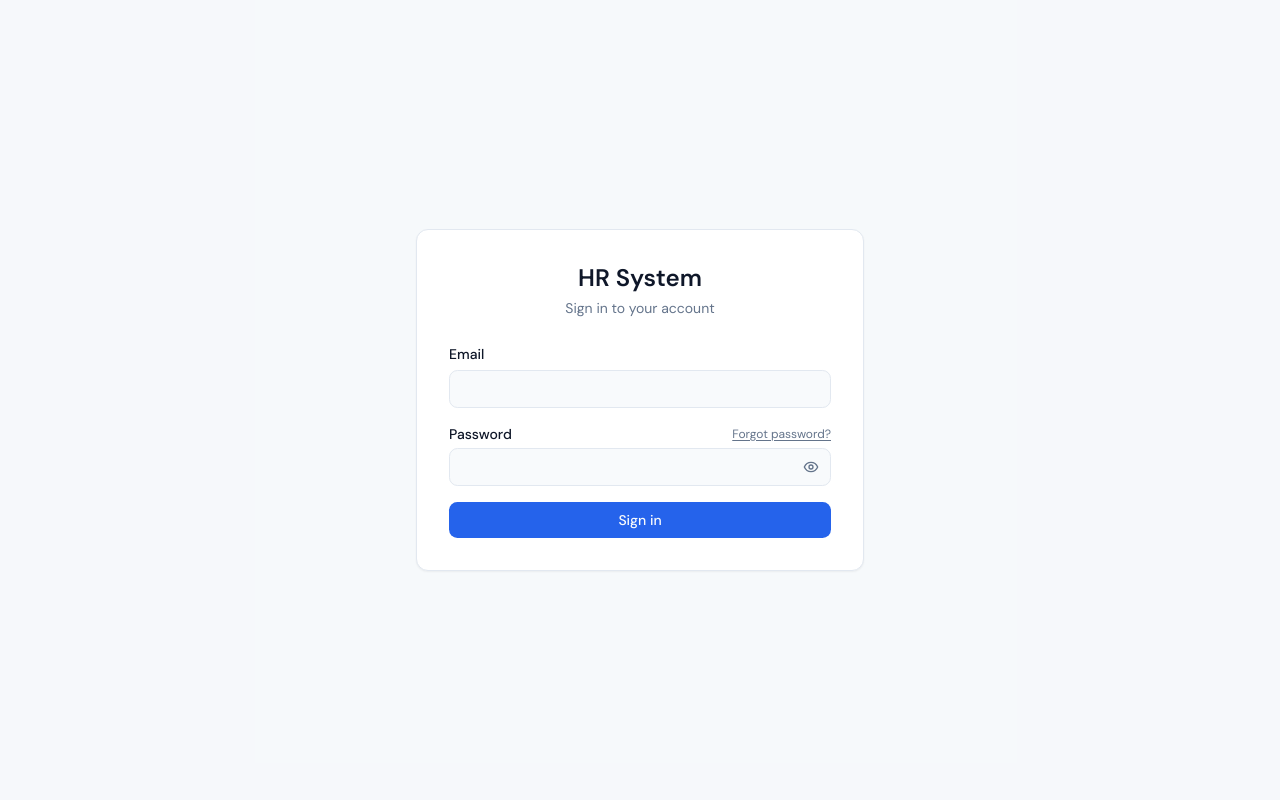
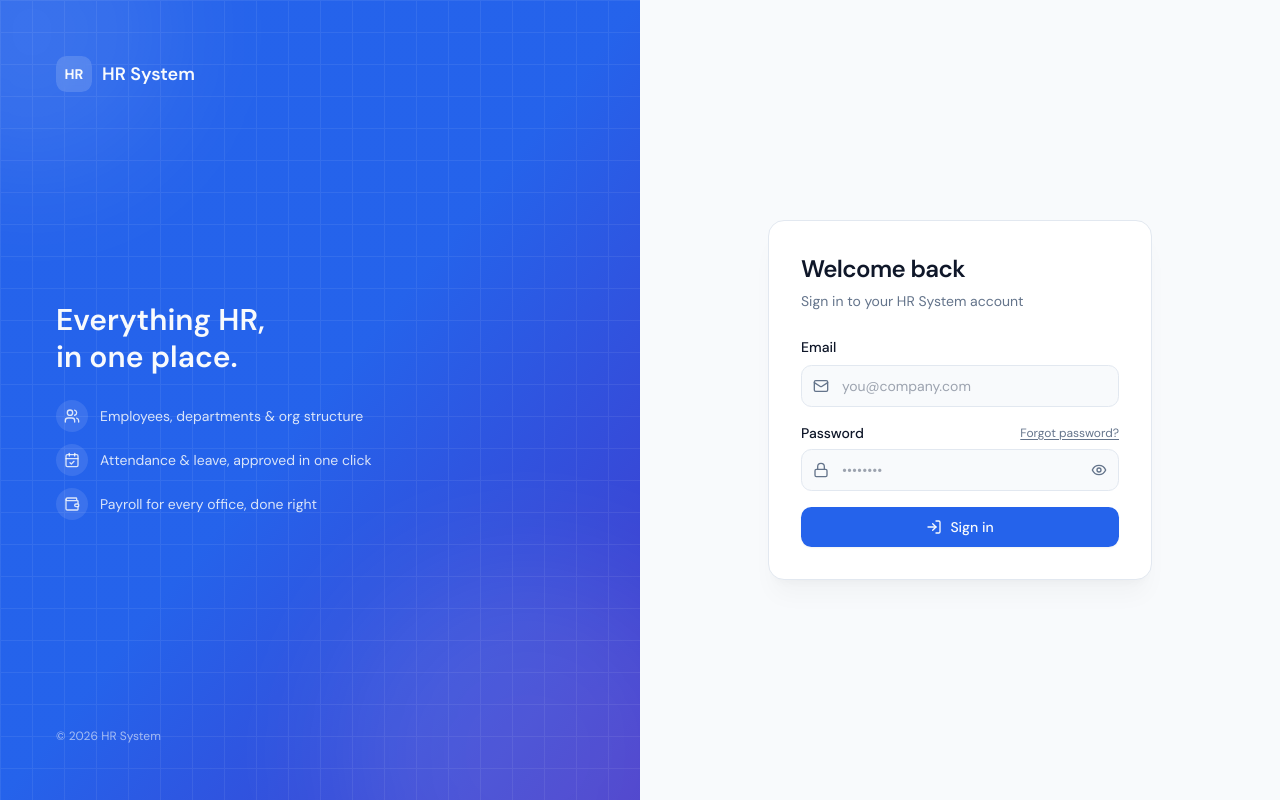
Before and after one commit to kaziragib18/HR-System, a Next.js app in the folder apps/web/: page /login in a window 1280 px wide. Built offline with nearby package versions, Linux system fonts and the light colour scheme; no server answers.

Commit message:
feat(auth): redesign login page and layout for improved user experience and consistency

```diff
--- a/apps/web/src/app/(auth)/layout.tsx
+++ b/apps/web/src/app/(auth)/layout.tsx
@@ -1,7 +1,60 @@
+import Link from 'next/link'
+import { CalendarCheck, Users, Wallet } from 'lucide-react'
+
+const HIGHLIGHTS = [
+  { icon: Users, text: 'Employees, departments & org structure' },
+  { icon: CalendarCheck, text: 'Attendance & leave, approved in one click' },
+  { icon: Wallet, text: 'Payroll for every office, done right' },
+]
+
 export default function AuthLayout({ children }: { children: React.ReactNode }) {
   return (
-    <div className="min-h-screen flex items-center justify-center bg-muted/30">
-      <div className="w-full max-w-md">{children}</div>
+    <div className="auth-theme-lock flex min-h-screen bg-background text-foreground">
+      {/* Brand panel — hidden below lg, where the page content carries its own compact brand mark instead */}
+      <div className="relative hidden w-1/2 flex-col justify-between overflow-hidden bg-gradient-to-br from-primary via-primary to-indigo-700 p-10 text-primary-foreground lg:flex xl:p-14">
+        <div className="pointer-events-none absolute -left-28 -top-28 h-72 w-72 rounded-full bg-white/10 blur-3xl" />
+        <div className="pointer-events-none absolute -bottom-36 -right-20 h-96 w-96 rounded-full bg-white/10 blur-3xl" />
+        <div
+          className="pointer-events-none absolute inset-0 opacity-[0.07]"
+          style={{
+            backgroundImage:
+              'linear-gradient(hsl(var(--primary-foreground)) 1px, transparent 1px), linear-gradient(90deg, hsl(var(--primary-foreground)) 1px, transparent 1px)',
+            backgroundSize: '32px 32px',
+          }}
+        />
+
+        <Link href="/login" className="relative flex items-center gap-2.5">
+          <span className="flex h-9 w-9 items-center justify-center rounded-lg bg-white/15 text-sm font-bold backdrop-blur-sm">
+            HR
+          </span>
+          <span className="text-lg font-semibold">HR System</span>
+        </Link>
+
+        <div className="relative max-w-sm space-y-6">
+          <h2 className="text-3xl font-semibold leading-tight text-balance">
+            Everything HR, in one place.
+          </h2>
+          <ul className="space-y-3">
+            {HIGHLIGHTS.map(({ icon: Icon, text }) => (
+              <li key={text} className="flex items-center gap-3 text-sm text-primary-foreground/85">
+                <span className="flex h-8 w-8 shrink-0 items-center justify-center rounded-full bg-white/10">
+                  <Icon className="h-4 w-4" />
+                </span>
+                {text}
+              </li>
+            ))}
+          </ul>
+        </div>
+
+        <p className="relative text-xs text-primary-foreground/60">
+          © {new Date().getFullYear()} HR System
+        </p>
+      </div>
+
+      {/* Page content */}
+      <div className="flex w-full flex-1 items-center justify-center p-6 lg:w-1/2">
+        <div className="w-full max-w-sm">{children}</div>
+      </div>
     </div>
   )
 }
--- a/apps/web/src/app/(auth)/login/page.tsx
+++ b/apps/web/src/app/(auth)/login/page.tsx
@@ -3,14 +3,23 @@ import { LoginForm } from '@/components/auth/LoginForm'
 
 export default function LoginPage() {
   return (
-    <div className="rounded-xl border bg-card p-8 shadow-sm">
-      <div className="mb-6 text-center">
-        <h1 className="text-2xl font-semibold">HR System</h1>
-        <p className="mt-1 text-sm text-muted-foreground">Sign in to your account</p>
+    <div>
+      <div className="mb-8 flex items-center gap-2.5 lg:hidden">
+        <span className="flex h-9 w-9 items-center justify-center rounded-lg bg-primary text-sm font-bold text-primary-foreground">
+          HR
+        </span>
+        <span className="text-lg font-semibold">HR System</span>
       </div>
-      <Suspense fallback={null}>
-        <LoginForm />
-      </Suspense>
+
+      <div className="rounded-2xl border bg-card p-8 shadow-xl shadow-black/[0.03]">
+        <div className="mb-6">
+          <h1 className="text-2xl font-semibold tracking-tight">Welcome back</h1>
+          <p className="mt-1.5 text-sm text-muted-foreground">Sign in to your HR System account</p>
+        </div>
+        <Suspense fallback={null}>
+          <LoginForm />
+        </Suspense>
+      </div>
     </div>
   )
 }
--- a/apps/web/src/app/globals.css
+++ b/apps/web/src/app/globals.css
@@ -185,6 +185,38 @@ input[type='password']::-ms-clear {
     --accent: 0 0% 15%; --accent-foreground: 0 0% 92%;
     --border: 0 0% 20%; --input: 0 0% 20%; --ring: 0 0% 75%;
   }
+
+  /* Auth routes (login, 2FA, forgot/reset password) render before there's a
+     session to read a saved theme from, and must look the same for every
+     visitor regardless of whatever variant was last active in this browser.
+     Re-declaring every variable here always wins over the inherited value
+     from :root/.dark/[data-theme] on <html>, no matter which of those is set,
+     because a property declared directly on this element is never inherited
+     in the first place — so it fully pins the subtree to the default light
+     palette. */
+  .auth-theme-lock {
+    color-scheme: light;
+    --background: 210 40% 98%;
+    --foreground: 222.2 47% 11%;
+    --card: 0 0% 100%;
+    --card-foreground: 222.2 47% 11%;
+    --popover: 0 0% 100%;
+    --popover-foreground: 222.2 47% 11%;
+    --primary: 221.2 83.2% 53.3%;
+    --primary-foreground: 210 40% 98%;
+    --secondary: 210 40% 96.1%;
+    --secondary-foreground: 222.2 47.4% 11.2%;
+    --muted: 210 40% 96.1%;
+    --muted-foreground: 215.4 16.3% 46.9%;
+    --accent: 210 40% 96.1%;
+    --accent-foreground: 222.2 47.4% 11.2%;
+    --destructive: 0 84.2% 60.2%;
+    --destructive-foreground: 210 40% 98%;
+    --border: 214.3 31.8% 91.4%;
+    --input: 214.3 31.8% 91.4%;
+    --ring: 221.2 83.2% 53.3%;
+    --radius: 0.65rem;
+  }
 }
 
 @layer base {
--- a/apps/web/src/components/auth/LoginForm.tsx
+++ b/apps/web/src/components/auth/LoginForm.tsx
@@ -7,7 +7,7 @@ import { z } from 'zod'
 import axios from 'axios'
 import { useRouter, useSearchParams } from 'next/navigation'
 import Link from 'next/link'
-import { Eye, EyeOff } from 'lucide-react'
+import { Eye, EyeOff, Loader2, LogIn, Mail, Lock } from 'lucide-react'
 import { apiClient } from '@/lib/api/client'
 import { useAuthStore } from '@/store/auth.store'
 import type { LoginResponse } from '@hr-system/types'
@@ -75,37 +75,43 @@ export function LoginForm() {
 
   return (
     <form onSubmit={handleSubmit(onSubmit)} className="space-y-4">
-      <div className="space-y-1">
+      <div className="space-y-1.5">
         <label className="text-sm font-medium" htmlFor="email">
           Email
         </label>
+        <div className="relative">
+          <Mail className="pointer-events-none absolute left-3 top-1/2 h-4 w-4 -translate-y-1/2 text-muted-foreground" />
           <input
             id="email"
             type="email"
             autoComplete="email"
-          className="w-full rounded-md border bg-background px-3 py-2 text-sm focus:outline-none focus:ring-2 focus:ring-ring"
+            placeholder="you@company.com"
+            className="w-full rounded-lg border bg-background py-2.5 pl-10 pr-3 text-sm transition-shadow focus:outline-none focus:ring-2 focus:ring-ring"
             {...register('email')}
           />
+        </div>
         {errors.email && (
           <p className="text-xs text-destructive">{errors.email.message}</p>
         )}
       </div>
 
-      <div className="space-y-1">
+      <div className="space-y-1.5">
         <div className="flex items-center justify-between">
           <label className="text-sm font-medium" htmlFor="password">
             Password
           </label>
-          <Link href="/forgot-password" className="text-xs text-muted-foreground underline underline-offset-2">
+          <Link href="/forgot-password" className="text-xs text-muted-foreground underline underline-offset-2 hover:text-foreground">
             Forgot password?
           </Link>
         </div>
         <div className="relative">
+          <Lock className="pointer-events-none absolute left-3 top-1/2 h-4 w-4 -translate-y-1/2 text-muted-foreground" />
           <input
             id="password"
             type={showPassword ? 'text' : 'password'}
             autoComplete="current-password"
-            className="w-full rounded-md border bg-background px-3 py-2 pr-10 text-sm focus:outline-none focus:ring-2 focus:ring-ring"
+            placeholder="••••••••"
+            className="w-full rounded-lg border bg-background py-2.5 pl-10 pr-10 text-sm transition-shadow focus:outline-none focus:ring-2 focus:ring-ring"
             {...register('password')}
           />
           <button
@@ -124,7 +130,7 @@ export function LoginForm() {
       </div>
 
       {error && (
-        <p className="rounded-md bg-destructive/10 px-3 py-2 text-sm text-destructive">
+        <p className="rounded-lg bg-destructive/10 px-3 py-2 text-sm text-destructive">
           {error}
         </p>
       )}
@@ -132,9 +138,17 @@ export function LoginForm() {
       <button
         type="submit"
         disabled={isSubmitting}
-        className="w-full rounded-md bg-primary px-4 py-2 text-sm font-medium text-primary-foreground hover:bg-primary/90 disabled:opacity-50"
+        className="flex w-full items-center justify-center gap-2 rounded-lg bg-primary px-4 py-2.5 text-sm font-medium text-primary-foreground shadow-sm transition-colors hover:bg-primary/90 disabled:cursor-not-allowed disabled:opacity-60"
       >
-        {isSubmitting ? 'Signing in…' : 'Sign in'}
+        {isSubmitting ? (
+          <>
+            <Loader2 className="h-4 w-4 animate-spin" /> Signing in…
+          </>
+        ) : (
+          <>
+            <LogIn className="h-4 w-4" /> Sign in
+          </>
+        )}
       </button>
     </form>
   )
```
Also changed, not shown: apps/web/src/components/dashboard/ManagerDashboard.tsx (+64 -34 lines), 1 other file (tests, documents, lock files or other folders). Lines whose indentation alone changed are shown as unchanged.
